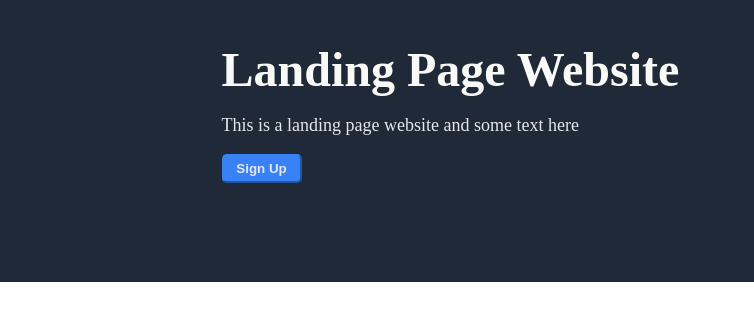
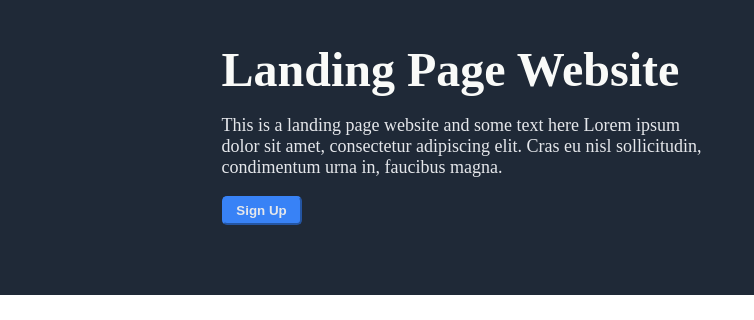
Before and after one commit to JaredRamonElizan/landing-page, a plain HTML site: page index.html in a window 1280 px wide. Shown: the part 143-463 px from the top of the page, 0-754 px from the left. Drawn offline with Linux system fonts and the light colour scheme; grey boxes are pictures that could not be loaded.

Commit message:
added text of header-sub-text

```diff
--- a/index.html
+++ b/index.html
@@ -22,7 +22,9 @@
      <div class="header-content">
          <div class="header-text">
          <p class="header-main-text"> Landing Page Website</p>
-         <p class="header-sub-text"> This is a landing page website and some text here</p>
+         <p class="header-sub-text"> This is a landing page website and some text here
+            Lorem ipsum dolor sit amet, consectetur adipiscing elit. Cras eu nisl sollicitudin, condimentum urna in, faucibus magna.
+         </p>
           <button class="header-button"> Sign Up</button>
          </div>
           <img src="https://images.pexels.com/photos/2559941/pexels-photo-2559941.jpeg?auto=compress&cs=tinysrgb&w=1260&h=750&dpr=1" alt="business image" height="170px" width="300px">
```
